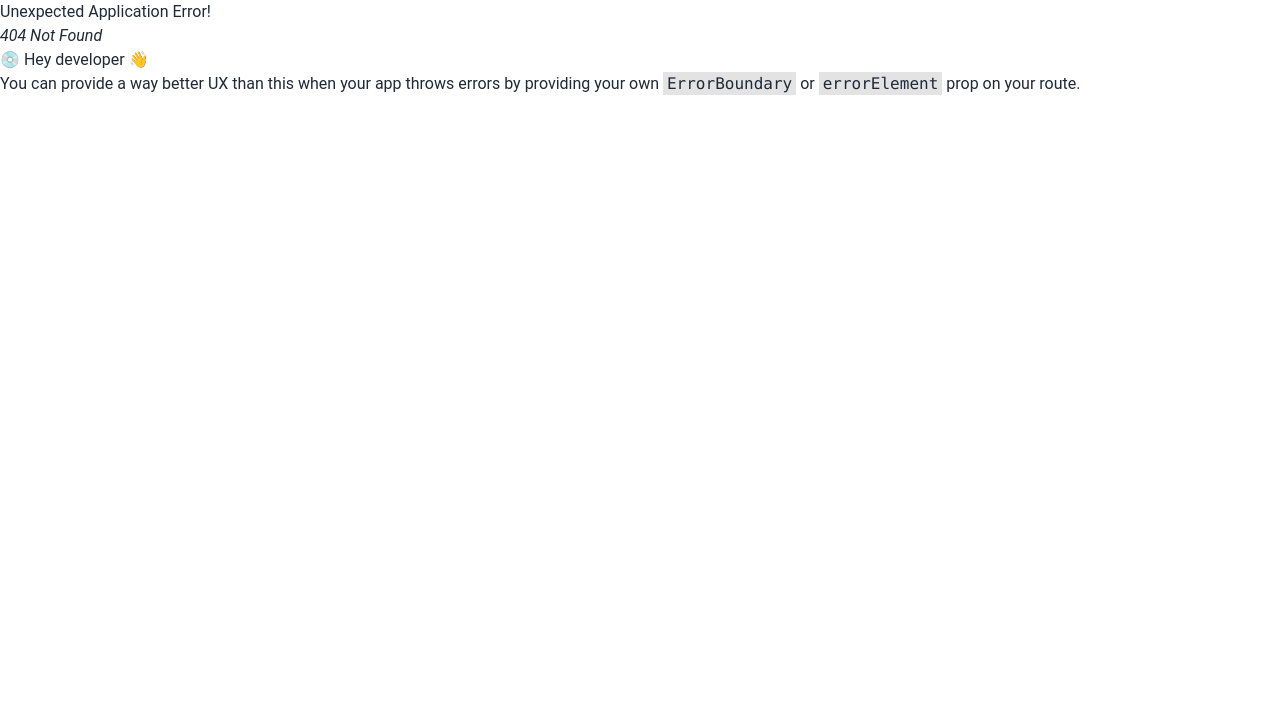
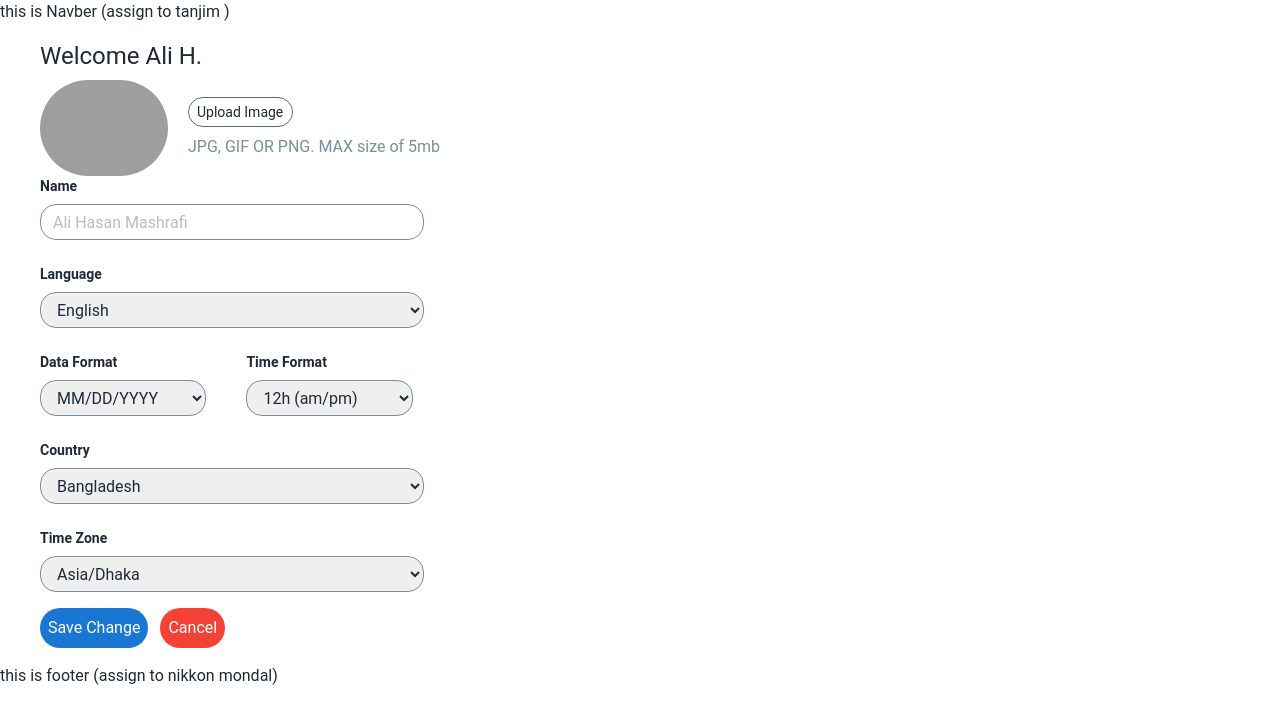
Before and after one commit to nrb04/plan_picker, a React (Vite) app: page /profile in a window 1280 px wide. Before the commit this address had no page. Shown: the top 724 px of the page. Built offline with nearby package versions, Linux system fonts and the light colour scheme; grey boxes are pictures that could not be loaded.

Commit message:
user profile added

```diff
--- a/package.json
+++ b/package.json
@@ -16,7 +16,8 @@
     "react": "^18.2.0",
     "react-dom": "^18.2.0",
     "react-router-dom": "^6.14.2",
-    "sort-by": "^1.2.0"
+    "sort-by": "^1.2.0",
+    "swiper": "^10.1.0"
   },
   "devDependencies": {
     "@types/react": "^18.2.15",
--- a/src/LandingPage/Dashboard/Dashboard.jsx
+++ b/src/LandingPage/Dashboard/Dashboard.jsx
@@ -62,10 +62,12 @@ const Dashboard = () => {
                                                 } `}
                                         >
                                             <Link to={Admin.title}>
-                                                <img src={`./src/assets/${Admin.src}.png`} alt={Admin.title} />
+                                                <div className="flex items-center">
+                                                    <img className="me-2" src={`./src/assets/${Admin.src}.png`} alt={Admin.title} />
                                                     <span className={`${!open && "hidden"} transform transition-transform`}>
                                                         {Admin.title}
                                                     </span>
+                                                </div>
                                             </Link>
                                         </li>
                                     ))
@@ -81,10 +83,12 @@ const Dashboard = () => {
                                                 } `}
                                         >
                                             <Link to={User.title}>
-                                                <img src={`./src/assets/${User.src}.png`} alt={User.title} />
+                                                <div className="flex items-center">
+                                                    <img className="me-2" src={`./src/assets/${User.src}.png`} alt={User.title} />
                                                     <span className={`${!open && "hidden"} transform transition-transform`}>
                                                         {User.title}
                                                     </span>
+                                                </div>
                                             </Link>
                                         </li>
                                     ))
--- /dev/null
+++ b/src/LandingPage/Profile/Profile.jsx
@@ -0,0 +1,65 @@
+import React from 'react';
+
+const Profile = () => {
+    return (
+        <div>
+            <p className='ms-10 mt-4 text-2xl mb-2'>Welcome Ali H.</p>
+            <div className=''>
+                <div className='flex items-center ms-2'>
+                    <img className='w-32 rounded-full ms-8 me-5' src="https://upload.wikimedia.org/wikipedia/commons/c/c0/Mashrafe_Bin_Mortaza_%28cropped%29.jpg" alt="" />
+                    <div>
+                        <div>
+                            <p className='text-sm border-[1px] rounded-2xl border-blue-gray-600 p-1 ps-2 w-[41.5%] mb-2'>Upload Image</p>
+                        </div>
+                        <p className='text-blue-gray-400'>JPG, GIF OR PNG. MAX size of 5mb</p>
+                    </div>
+                </div>
+
+                <p className='font-bold text-sm ms-10'>Name</p>
+                <input className='mt-2 ps-3 ms-10 w-96 h-9 border-[1px] border-blue-gray-400 rounded-2xl' type="text" name="" id="" placeholder='Ali Hasan Mashrafi' />
+                <p className='mt-6 ms-10 font-bold text-sm'>Language</p>
+                <select className='mt-2 ms-10 ps-3 w-96 border-[1px] border-blue-gray-400 rounded-2xl h-9' name="language" id="language">
+                    <option value="">English</option>
+                    <option value="">Bangla</option>
+                    <option value="Arabic">Arabic</option>
+                    <option value="Hindi">Hindi</option>
+                </select>
+                <div className='flex'>
+                    <div>
+                        <p className='mt-6 ms-10 font-bold text-sm'>Data Format</p>
+                        <select className='mt-2 ms-10 ps-3 w-[10.4rem] border-[1px] border-blue-gray-400 rounded-2xl h-9' name="language" id="language">
+                            <option value="">MM/DD/YYYY</option>
+                            <option value="">DD/MM/YYYY</option>
+                        </select>
+                    </div>
+                    <div>
+                        <p className='mt-6 ms-10 font-bold text-sm'>Time Format</p>
+                        <select className='mt-2 ms-10 ps-3 w-[10.4rem] border-[1px] border-blue-gray-400 rounded-2xl h-9' name="language" id="language">
+                            <option value="">12h (am/pm)</option>
+                            <option value="">24h</option>
+                        </select>
+                    </div>
+                </div>
+                <div>
+                    <p className='mt-6 ms-10 font-bold text-sm'>Country</p>
+                    <select className='mt-2 ms-10 ps-3 w-96 border-[1px] border-blue-gray-400 rounded-2xl h-9' name="language" id="language">
+                        <option value="">Bangladesh</option>
+                        <option value="">India</option>
+                        <option value="">Philippian</option>
+                    </select>
+                </div>
+                <div>
+                    <p className='mt-6 ms-10 font-bold text-sm'>Time Zone</p>
+                    <select className='mt-2 ms-10 ps-3 w-96 border-[1px] border-blue-gray-400 rounded-2xl h-9' name="language" id="language">
+                        <option value="">Asia/Dhaka</option>
+                        <option value="">India, Sri Lanka Time</option>
+                    </select>
+                </div>
+            </div>
+            <button className='my-4 ms-10 bg-blue-700 text-white p-2 rounded-3xl'>Save Change</button>
+            <button className='ms-3 bg-red-500 text-white p-2 rounded-3xl'>Cancel</button>
+        </div>
+    );
+};
+
+export default Profile;
--- a/src/LandingPage/homepage/Hero.jsx
+++ b/src/LandingPage/homepage/Hero.jsx
@@ -1,5 +1,55 @@
+import React from 'react';
+import { Swiper, SwiperSlide } from 'swiper/react';
+import 'swiper/css';
+import 'swiper/css/navigation';
+import 'swiper/css/pagination';
+import { Navigation, Pagination, Scrollbar, A11y } from 'swiper/modules';
+
+
+import slider from '../../assets/slider.jpg'
+
+
 const Hero = () => {
-  return <div>this is hero section(assign to Ali Hasan Mashrafi)</div>;
+
+
+  return (
+    <div className='bg-blue-gray-100 py-4'>
+      <h2 className='text-center text-4xl mb-4'>Our Service</h2>
+      <Swiper
+        modules={[Navigation, Pagination, Scrollbar, A11y]}
+        spaceBetween={100}
+        slidesPerView={3}
+        breakpoints={{
+          640: {
+            slidesPerView: 1,
+            spaceBetween: 20,
+          },
+          768: {
+            slidesPerView: 2,
+            spaceBetween: 40,
+          },
+          1024: {
+            slidesPerView: 3,
+            spaceBetween: 50,
+          },
+        }}
+        navigation
+        pagination={{ clickable: true }}
+        onSlideChange={() => console.log('slide change')}
+        onSwiper={(swiper) => console.log(swiper)}
+        className='w-[80%] mx-auto'
+      >
+        <SwiperSlide><img className='h-[20rem] w-[30rem]' src={slider} alt="" /></SwiperSlide>
+        <SwiperSlide><img className='h-[20rem] w-[30rem]' src={slider} alt="" /></SwiperSlide>
+        <SwiperSlide><img className='h-[20rem] w-[30rem]' src={slider} alt="" /></SwiperSlide>
+        <SwiperSlide><img className='h-[20rem] w-[30rem]' src={slider} alt="" /></SwiperSlide>
+        <SwiperSlide><img className='h-[20rem] w-[30rem]' src={slider} alt="" /></SwiperSlide>
+        <SwiperSlide><img className='h-[20rem] w-[30rem]' src={slider} alt="" /></SwiperSlide>
+        <SwiperSlide><img className='h-[20rem] w-[30rem]' src={slider} alt="" /></SwiperSlide>
+        .
+      </Swiper>
+    </div>
+  );
 };
 
 export default Hero;
--- a/src/LandingPage/homepage/Services.jsx
+++ /dev/null
@@ -1,55 +0,0 @@
-import React from 'react';
-import { Swiper, SwiperSlide } from 'swiper/react';
-import 'swiper/css';
-import 'swiper/css/navigation';
-import 'swiper/css/pagination';
-import { Navigation, Pagination, Scrollbar, A11y } from 'swiper/modules';
-
-
-import slider from '../../assets/slider.jpg'
-
-
-const Services = () => {
-
-
-    return (
-        <div className='bg-blue-gray-100 py-4'>
-            <h2 className='text-center text-4xl mb-4'>Our Service</h2>
-            <Swiper
-                modules={[Navigation, Pagination, Scrollbar, A11y]}
-                spaceBetween={100}
-                slidesPerView={3}
-                breakpoints={{
-                    640: {
-                        slidesPerView: 1,
-                        spaceBetween: 20,
-                    },
-                    768: {
-                        slidesPerView: 2,
-                        spaceBetween: 40,
-                    },
-                    1024: {
-                        slidesPerView: 3,
-                        spaceBetween: 50,
-                    },
-                }}
-                navigation
-                pagination={{ clickable: true }}
-                onSlideChange={() => console.log('slide change')}
-                onSwiper={(swiper) => console.log(swiper)}
-                className='w-[80%] mx-auto'
-            >
-                <SwiperSlide><img className='h-[20rem] w-[30rem]' src={slider} alt="" /></SwiperSlide>
-                <SwiperSlide><img className='h-[20rem] w-[30rem]' src={slider} alt="" /></SwiperSlide>
-                <SwiperSlide><img className='h-[20rem] w-[30rem]' src={slider} alt="" /></SwiperSlide>
-                <SwiperSlide><img className='h-[20rem] w-[30rem]' src={slider} alt="" /></SwiperSlide>
-                <SwiperSlide><img className='h-[20rem] w-[30rem]' src={slider} alt="" /></SwiperSlide>
-                <SwiperSlide><img className='h-[20rem] w-[30rem]' src={slider} alt="" /></SwiperSlide>
-                <SwiperSlide><img className='h-[20rem] w-[30rem]' src={slider} alt="" /></SwiperSlide>
-                .
-            </Swiper>
-        </div>
-    );
-};
-
-export default Services;
--- a/src/allrouter/Router.jsx
+++ b/src/allrouter/Router.jsx
@@ -2,6 +2,7 @@ import { createBrowserRouter } from "react-router-dom";
 import LandingPage from "../LandingPage/LandingPage";
 import Home from "../LandingPage/homepage/Home";
 import Dashboard from "../LandingPage/Dashboard/Dashboard";
+import Profile from "../LandingPage/Profile/Profile";
 
 const router = createBrowserRouter([
   {
@@ -15,6 +16,10 @@ const router = createBrowserRouter([
       {
         path: '/Dashboard',
         element: <Dashboard />
+      },
+      {
+        path: '/profile',
+        element: <Profile />
       }
     ],
   },
```
Also changed, not shown: .eslintrc.cjs, 2 other files (tests, documents, lock files or other folders). Lines whose indentation alone changed are shown as unchanged.
